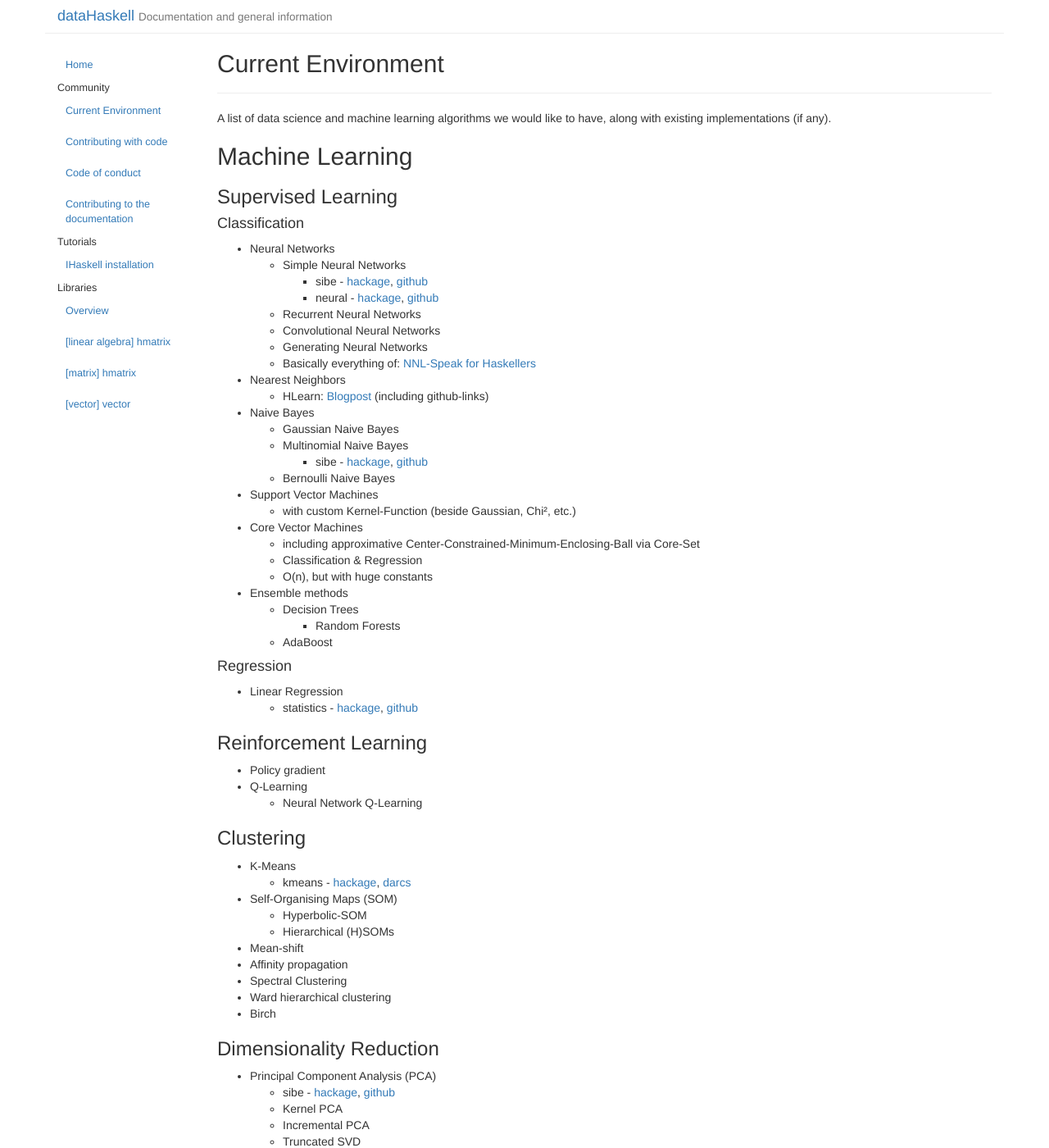
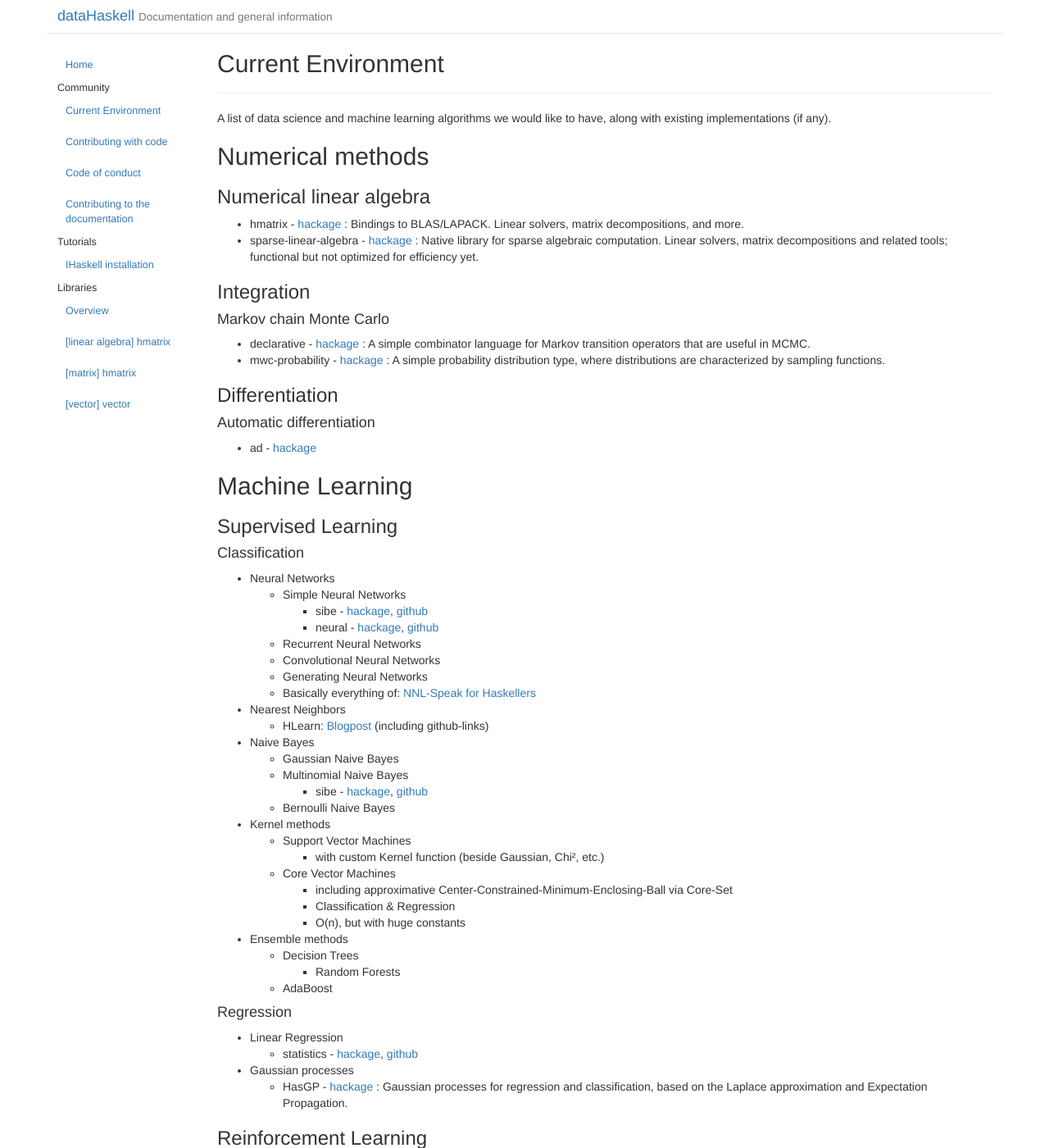
Before and after one commit to DataHaskell/docs, a Jekyll site: the page built from _posts/2016-10-19-current-environment.md, in a window 1280 px wide and 1400 px high. Shown: the whole window at 82% size. Built offline with Jekyll 4.4.1, drawn with Linux system fonts in a browser that asks for light colours.

Commit message:
Update 2016-10-19-current-environment.md

```diff
--- a/_posts/2016-10-19-current-environment.md
+++ b/_posts/2016-10-19-current-environment.md
@@ -7,6 +7,30 @@ date: 2016-10-19 21:08:18
 
 A list of data science and machine learning algorithms we would like to have,
 along with existing implementations (if any).
+
+Numerical methods
+-----------------
+
+### Numerical linear algebra
+
+- hmatrix - [hackage](http://hackage.haskell.org/package/hmatrix) : Bindings to BLAS/LAPACK. Linear solvers, matrix decompositions, and more.
+- sparse-linear-algebra - [hackage](https://hackage.haskell.org/package/sparse-linear-algebra) : Native library for sparse algebraic computation. Linear solvers, matrix decompositions and related tools; functional but not optimized for efficiency yet.
+
+### Integration
+
+#### Markov chain Monte Carlo
+
+- declarative - [hackage](https://hackage.haskell.org/package/declarative) : A simple combinator language for Markov transition operators that are useful in MCMC.
+- mwc-probability  -  [hackage](https://hackage.haskell.org/package/mwc-probability) : A simple probability distribution type, where distributions are characterized by sampling functions.
+
+
+### Differentiation
+
+#### Automatic differentiation
+
+- ad - [hackage](http://hackage.haskell.org/package/ad)
+
+
 
 Machine Learning
 ----------------
@@ -34,14 +58,14 @@ Machine Learning
        - sibe - [hackage](http://hackage.haskell.org/package/sibe), [github](https://github.com/mdibaiee/sibe)
   - Bernoulli Naive Bayes
 
+- Kernel methods
+  - Support Vector Machines
+    - with custom Kernel function (beside Gaussian, Chi², etc.)
 
-- Support Vector Machines
-  - with custom Kernel-Function (beside Gaussian, Chi², etc.)
-
-- Core Vector Machines
-  - including approximative Center-Constrained-Minimum-Enclosing-Ball via Core-Set
-  - Classification & Regression
-  - O(n), but with huge constants
+  - Core Vector Machines
+    - including approximative Center-Constrained-Minimum-Enclosing-Ball via Core-Set
+    - Classification & Regression
+    - O(n), but with huge constants
 
 - Ensemble methods
   - Decision Trees
@@ -52,6 +76,10 @@ Machine Learning
 
 - Linear Regression
   - statistics - [hackage](http://hackage.haskell.org/package/statistics), [github](https://github.com/bos/statistics)
+
+- Gaussian processes
+  - HasGP - [hackage](https://hackage.haskell.org/package/HasGP) : Gaussian processes for regression and classification, based on the Laplace approximation and Expectation Propagation.
+
 
 ### Reinforcement Learning
 - Policy gradient
```
